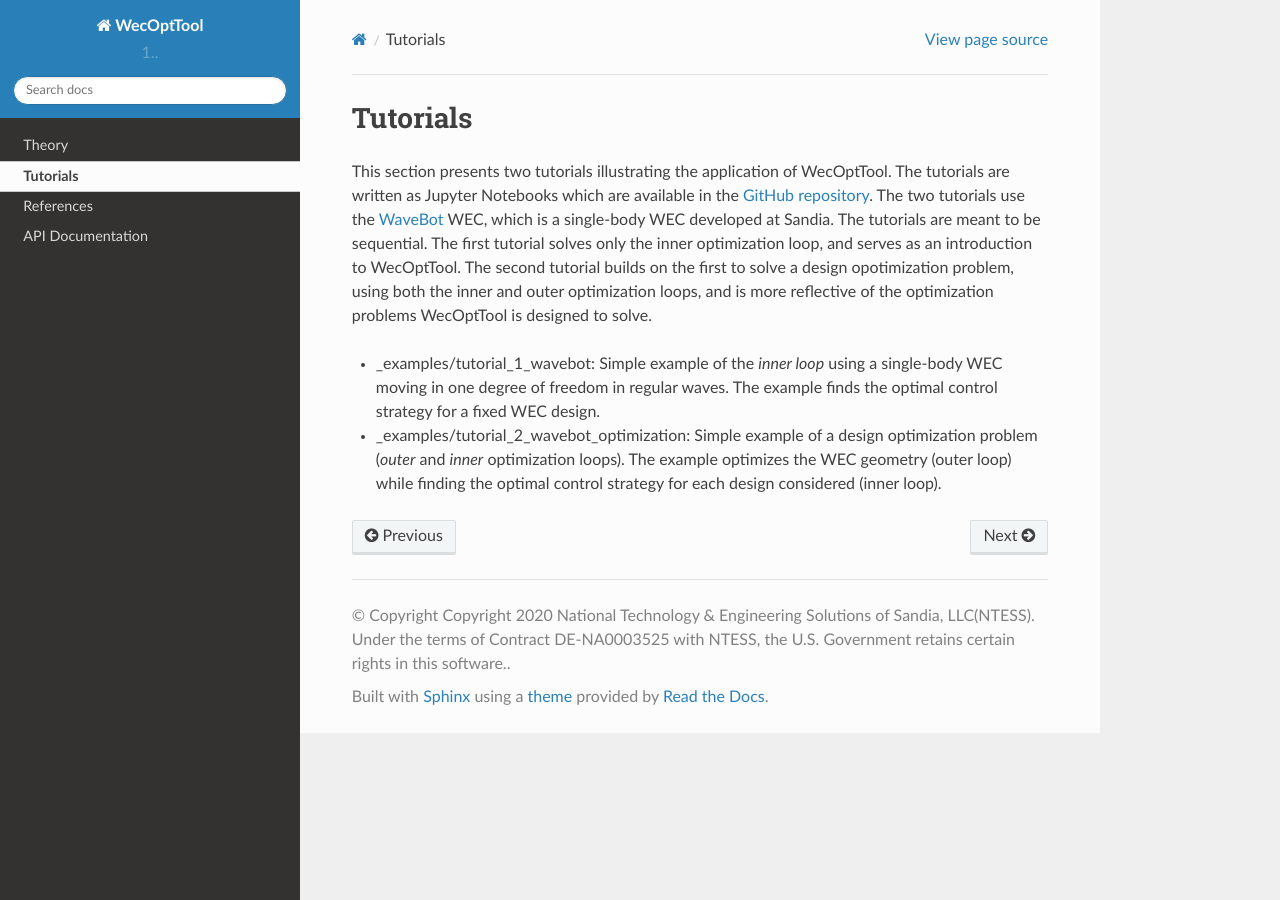
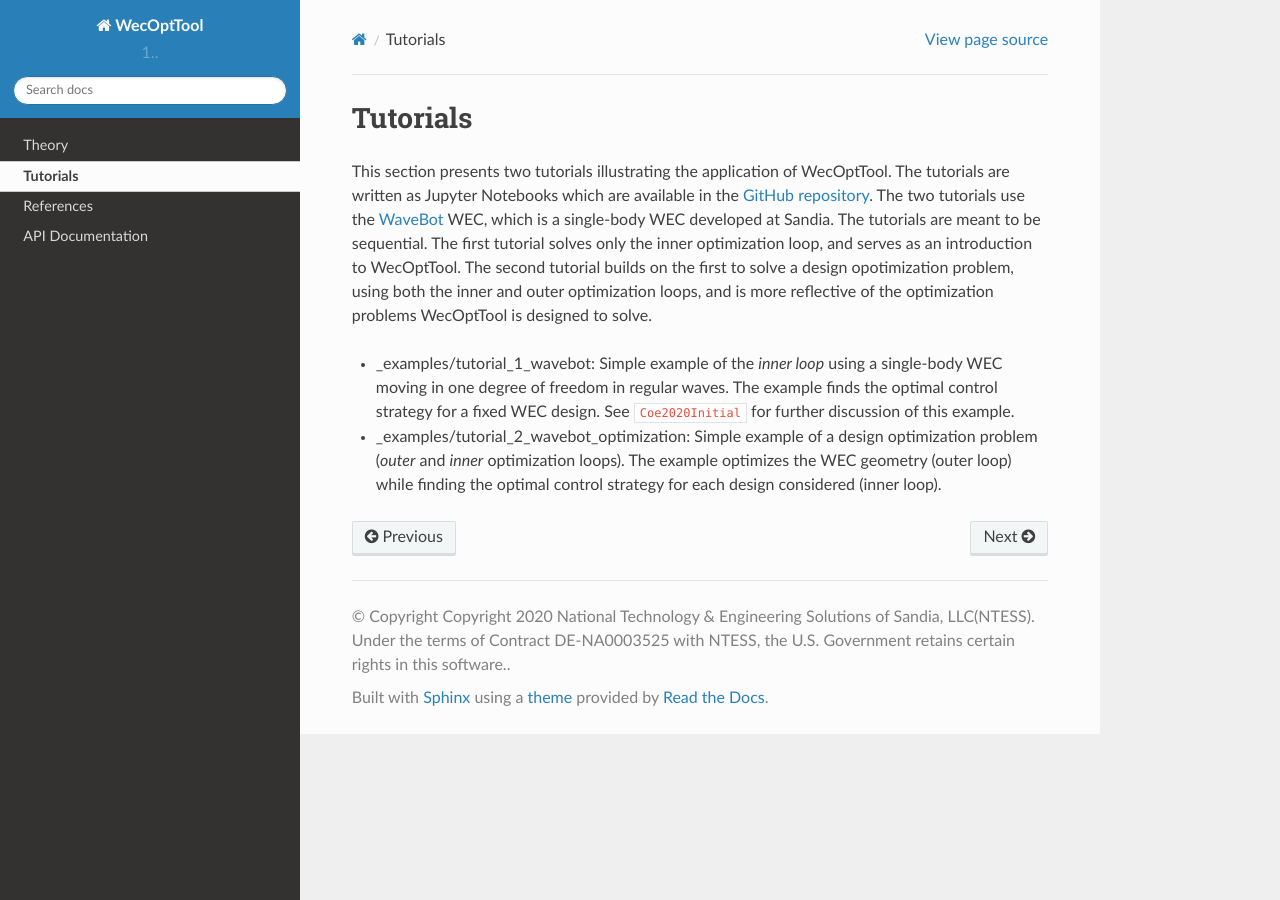
Before and after one commit to sandialabs/WecOptTool, a Sphinx documentation site: the page built from docs/source/tutorials.rst, in a window 1280 px wide. Built offline with Sphinx 7.4.7 and the Read the Docs theme 2.0.0, drawn with Linux system fonts in a browser that asks for light colours; pages that are not in the unit, such as notebooks, are missing from menus; cross-references to code outside the pages are shown as plain code.

Commit message:
refer to 2020 paper for Tutorial 1

```diff
--- a/docs/source/tutorials.rst
+++ b/docs/source/tutorials.rst
@@ -7,7 +7,7 @@ The tutorials are meant to be sequential.
 The first tutorial solves only the inner optimization loop, and serves as an introduction to WecOptTool.
 The second tutorial builds on the first to solve a design opotimization problem, using both the inner and outer optimization loops, and is more reflective of the optimization problems WecOptTool is designed to solve.
 
-- :doc:`_examples/tutorial_1_wavebot`: Simple example of the *inner loop* using a single-body WEC moving in one degree of freedom in regular waves. The example finds the optimal control strategy for a fixed WEC design.
+- :doc:`_examples/tutorial_1_wavebot`: Simple example of the *inner loop* using a single-body WEC moving in one degree of freedom in regular waves. The example finds the optimal control strategy for a fixed WEC design. See :cite:`Coe2020Initial` for further discussion of this example.
 - :doc:`_examples/tutorial_2_wavebot_optimization`: Simple example of a design optimization problem (*outer* and *inner* optimization loops). The example optimizes the WEC geometry (outer loop) while finding the optimal control strategy for each design considered (inner loop).
 
 
```
